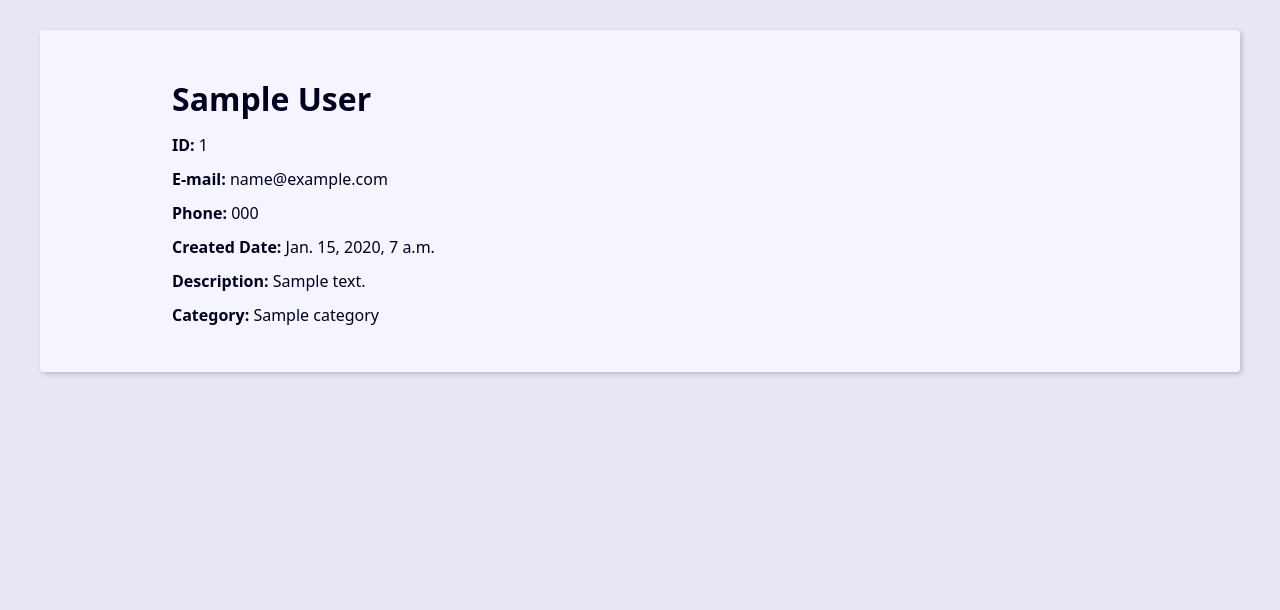
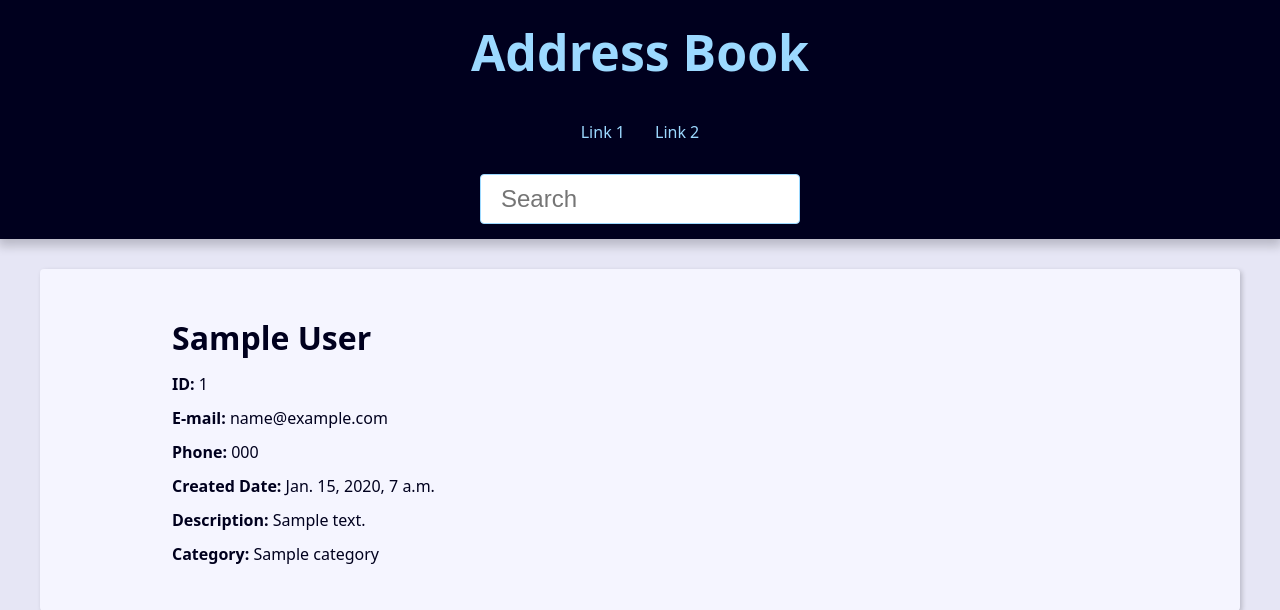
Before and after one commit to fellipemarconi/Address-Book, a Django app: page /1/ in a window 1280 px wide. Shown: the top 610 px of the page. Run offline with Django 5.2, Linux system fonts and the light colour scheme; tables that the repository leaves empty hold one stand-in row (values such as "Sample post").

Commit message:
I created partials _header.html and _head.html also I included this in base.html

```diff
--- a/contact/views/contact_views.py
+++ b/contact/views/contact_views.py
@@ -16,8 +16,11 @@ def contact(request, contact_id):
         Contact.objects, pk=contact_id, show=True
         )
 
+    contact_name = f'{single_contact.first_name} {single_contact.last_name} - '
+
     context = {
         'contact': single_contact,
+        'site_title': contact_name,
     }
 
     return render(request, 'contact/contact.html', context)
--- a/templates/global/base.html
+++ b/templates/global/base.html
@@ -1,12 +1,10 @@
-{% load static %}<!DOCTYPE html>
+<!DOCTYPE html>
 <html lang="en">
 <head>
-    <meta charset="UTF-8">
-    <meta name="viewport" content="width=device-width, initial-scale=1.0">
-    <title>Document</title>
-    <link rel="stylesheet" href="{% static "global/css/style.css" %}">
+    {% include "global/partials/_head.html" %}
 </head>
 <body>
+    {% include "global/partials/_header.html" %}
     <main class="content">
         {% block content %}{% endblock content %}
     </main>
--- /dev/null
+++ b/templates/global/partials/_head.html
@@ -0,0 +1,4 @@
+{% load static %}<meta charset="UTF-8">
+<meta name="viewport" content="width=device-width, initial-scale=1.0">
+<title>{{ site_title }}Address Book</title>
+<link rel="stylesheet" href="{% static "global/css/style.css" %}">
--- /dev/null
+++ b/templates/global/partials/_header.html
@@ -0,0 +1,32 @@
+<header class="header">
+    <h1 class="header-heading">
+        <a href="{% url "contact:index" %}" class="header-link">
+            Address Book
+        </a>
+    </h1>
+    <nav class="menu">
+        <ul class="menu-list">
+            <li class="menu-item">
+                <a href="" class="menu-link">
+                    Link 1
+                </a>
+            </li>
+            <li class="menu-item">
+                <a href="" class="menu-link">
+                    Link 2
+                </a>
+            </li>
+        </ul>
+    </nav>
+    <div class="search">
+        <form action="" method="get">
+            <input
+            type="search"
+            class="search-input"
+            placeholder="Search"
+            id="search"
+            name="q"
+            >
+        </form>
+    </div>
+</header>
```
